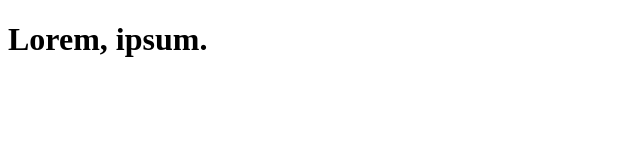
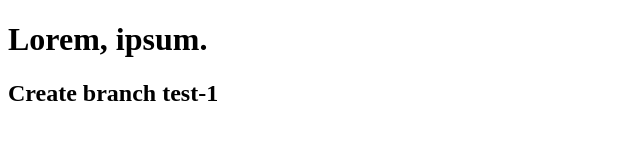
Before and after one commit to KarasovRuslan/test-lesson, a plain HTML site: page index.html in a window 1280 px wide. Shown: the whole page, without its empty margins (0-640 px from the left). Drawn offline with Linux system fonts and the light colour scheme.

Commit message:
first commit

```diff
--- a/index.html
+++ b/index.html
@@ -8,5 +8,6 @@
 </head>
 <body>
     <h1>Lorem, ipsum.</h1>
+    <h2>Create branch test-1</h2>
 </body>
 </html>
```
